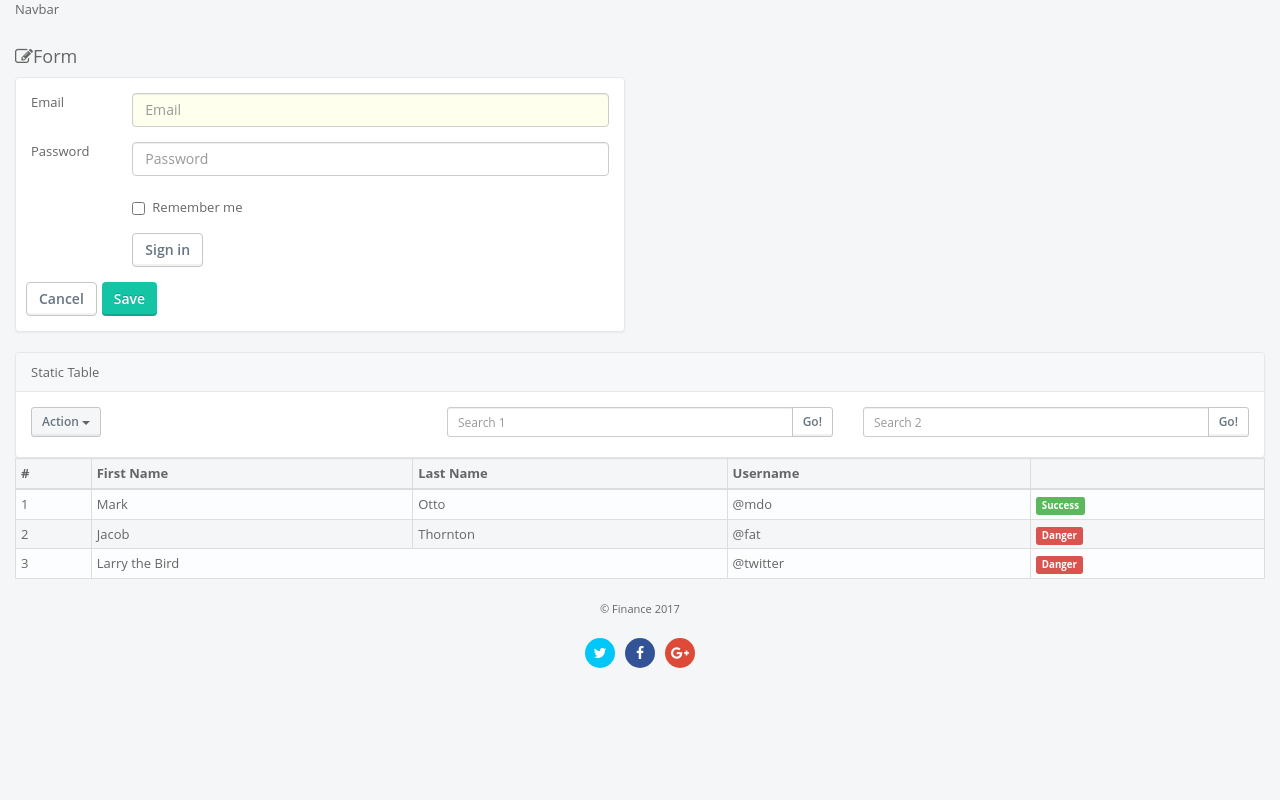
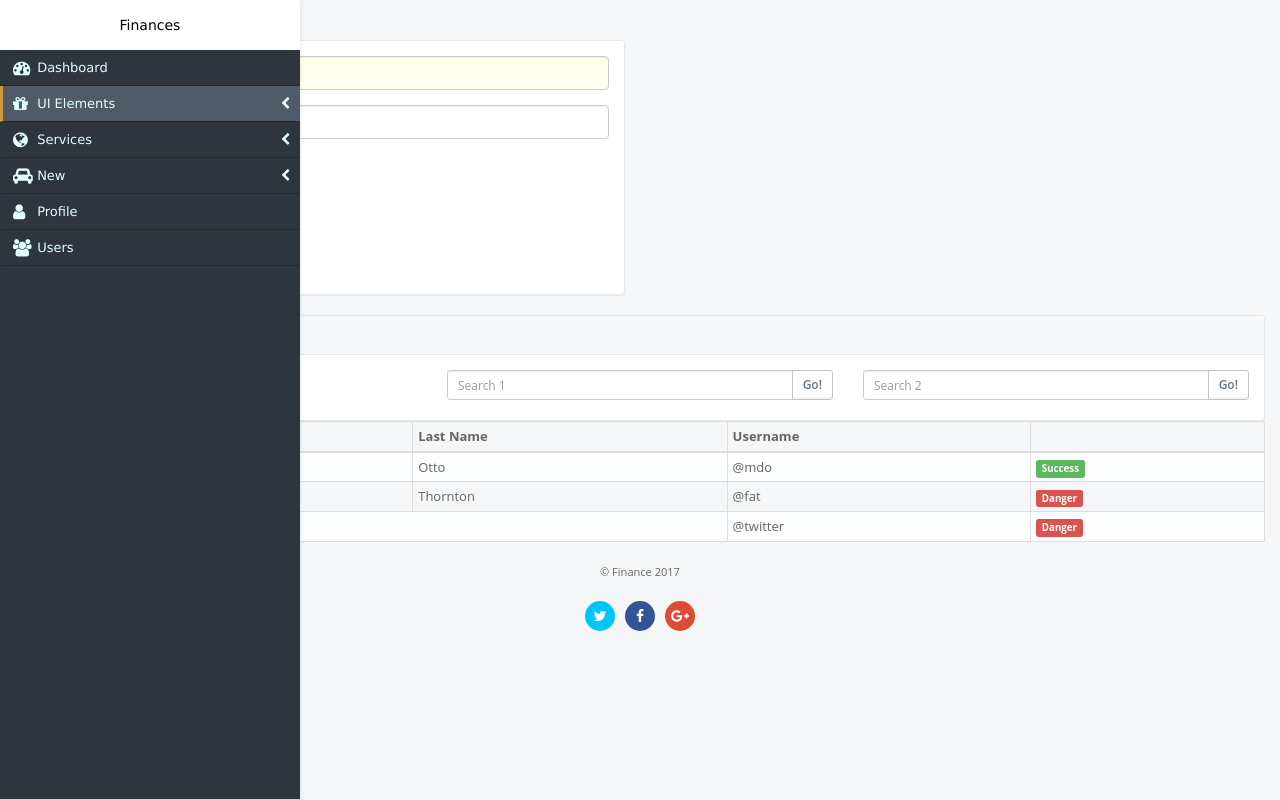
Before and after one commit to levymoreira/xfinances, a React app: page / in a window 1280 px wide. Built offline with nearby package versions, Linux system fonts and the light colour scheme.

Commit message:
Add navbar

```diff
--- a/assets/styles/common/navbar.scss
+++ b/assets/styles/common/navbar.scss
@@ -0,0 +1,157 @@
+.nav-side-menu {
+  overflow: auto;
+  font-family: verdana;
+  font-size: 12px;
+  font-weight: 200;
+  background-color: #2e353d;
+  position: fixed;
+  top: 0px;
+  width: 300px;
+  height: 100%;
+  color: #e1ffff;
+
+  border: none;
+  border-bottom: 1px solid #d1d4d7;
+  box-shadow: 0 0 5px rgba(0,0,0,.1);
+  z-index: 1010;
+  border-radius: 0;
+}
+.nav-side-menu .brand {
+  background-color: #fff;
+  color: black;
+  line-height: 50px;
+  display: block;
+  text-align: center;
+  font-size: 14px;
+  padding: 0;
+}
+.nav-side-menu .toggle-btn {
+  display: none;
+}
+.nav-side-menu ul,
+.nav-side-menu li {
+  list-style: none;
+  padding: 0px;
+  margin: 0px;
+  line-height: 35px;
+  cursor: pointer;
+
+  .collapsed{
+    .arrow:before{
+      font-family: FontAwesome;
+      content: "\f053";
+      display: inline-block;
+      padding-left:10px;
+      padding-right: 10px;
+      vertical-align: middle;
+      float:right;
+    }
+  }
+
+}
+.nav-side-menu ul :not(collapsed) .arrow:before,
+.nav-side-menu li :not(collapsed) .arrow:before {
+  font-family: FontAwesome;
+  content: "\f078";
+  display: inline-block;
+  padding-left: 10px;
+  padding-right: 10px;
+  vertical-align: middle;
+  float: right;
+}
+.nav-side-menu ul .active,
+.nav-side-menu li .active {
+  border-left: 3px solid #d19b3d;
+  background-color: #4f5b69;
+}
+.nav-side-menu ul .sub-menu li.active,
+.nav-side-menu li .sub-menu li.active {
+  color: #d19b3d;
+}
+.nav-side-menu ul .sub-menu li.active a,
+.nav-side-menu li .sub-menu li.active a {
+  color: #d19b3d;
+}
+.nav-side-menu ul .sub-menu li,
+.nav-side-menu li .sub-menu li {
+  background-color: #181c20;
+  border: none;
+  line-height: 28px;
+  border-bottom: 1px solid #23282e;
+  margin-left: 0px;
+}
+.nav-side-menu ul .sub-menu li:hover,
+.nav-side-menu li .sub-menu li:hover {
+  background-color: #020203;
+}
+.nav-side-menu ul .sub-menu li:before,
+.nav-side-menu li .sub-menu li:before {
+  font-family: FontAwesome;
+  content: "\f105";
+  display: inline-block;
+  padding-left: 10px;
+  padding-right: 10px;
+  vertical-align: middle;
+}
+.nav-side-menu li {
+  padding-left: 0px;
+  border-left: 3px solid #2e353d;
+  border-bottom: 1px solid #23282e;
+}
+.nav-side-menu li a {
+  text-decoration: none;
+  color: #e1ffff;
+}
+.nav-side-menu li a i {
+  padding-left: 10px;
+  width: 20px;
+  padding-right: 20px;
+}
+.nav-side-menu li:hover {
+  border-left: 3px solid #d19b3d;
+  background-color: #4f5b69;
+  -webkit-transition: all 1s ease;
+  -moz-transition: all 1s ease;
+  -o-transition: all 1s ease;
+  -ms-transition: all 1s ease;
+  transition: all 1s ease;
+}
+@media (max-width: 767px) {
+  .nav-side-menu {
+    position: relative;
+    width: 100%;
+    margin-bottom: 0px;
+  }
+  .nav-side-menu .toggle-btn {
+    display: block;
+    cursor: pointer;
+    position: absolute;
+    right: 10px;
+    top: 10px;
+    z-index: 10 !important;
+    padding: 3px;
+    background-color: #ffffff;
+    color: #A5B6C7;
+    width: 40px;
+    text-align: center;
+  }
+  .brand {
+    text-align: center !important;
+    font-family: "Times New Roman",Georgia,serif;
+    font-style: italic;
+    font-weight: 700;
+    font-size: 22px !important;
+    color: #22BAA0 !important;
+    padding-left: 20px;
+    line-height: 50px !important;
+  }
+}
+@media (min-width: 767px) {
+  .nav-side-menu .menu-list .menu-content {
+    display: block;
+  }
+}
+body {
+  margin: 0px;
+  padding: 0px;
+}
--- a/src/components/Layout/Header/Header.jsx
+++ b/src/components/Layout/Header/Header.jsx
@@ -6,9 +6,8 @@ class Header extends React.Component {
   render() {
     const { location } = this.props;
     return (
-      <header className='header'>
+      <header>
         <NavAside location={location}/>
-        <label id="contentOverlay" htmlFor='nav-trigger' className='content-overlay'/>
       </header>
     );
   }
--- a/src/components/Layout/Header/Navbar/Navbar.jsx
+++ b/src/components/Layout/Header/Navbar/Navbar.jsx
@@ -4,8 +4,71 @@ class NavAside extends React.Component {
 
   render() {
     return (
-     	<div>
-				Navbar
+
+			<div className="nav-side-menu">
+				<div className="brand">Finances</div>
+
+				<i className="fa fa-bars fa-2x toggle-btn" data-toggle="collapse" data-target="#menu-content"></i>
+
+				<div className="menu-list">
+
+					<ul id="menu-content" className="menu-content collapse out">
+						<li>
+							<a href="#">
+								<i className="fa fa-dashboard fa-lg"></i> Dashboard
+							</a>
+						</li>
+
+						<li  data-toggle="collapse" data-target="#products" className="collapsed active">
+							<a href="#"><i className="fa fa-gift fa-lg"></i> UI Elements <span className="arrow"></span></a>
+						</li>
+						<ul className="sub-menu collapse" id="products">
+							<li className="active"><a href="#">CSS3 Animation</a></li>
+							<li><a href="#">General</a></li>
+							<li><a href="#">Buttons</a></li>
+							<li><a href="#">Tabs & Accordions</a></li>
+							<li><a href="#">Typography</a></li>
+							<li><a href="#">FontAwesome</a></li>
+							<li><a href="#">Slider</a></li>
+							<li><a href="#">Panels</a></li>
+							<li><a href="#">Widgets</a></li>
+							<li><a href="#">Bootstrap Model</a></li>
+						</ul>
+
+
+						<li data-toggle="collapse" data-target="#service" className="collapsed">
+							<a href="#"><i className="fa fa-globe fa-lg"></i> Services <span className="arrow"></span></a>
+						</li>
+						<ul className="sub-menu collapse" id="service">
+							<li>New Service 1</li>
+							<li>New Service 2</li>
+							<li>New Service 3</li>
+						</ul>
+
+
+						<li data-toggle="collapse" data-target="#new" className="collapsed">
+							<a href="#"><i className="fa fa-car fa-lg"></i> New <span className="arrow"></span></a>
+						</li>
+						<ul className="sub-menu collapse" id="new">
+							<li>New New 1</li>
+							<li>New New 2</li>
+							<li>New New 3</li>
+						</ul>
+
+
+						<li>
+							<a href="#">
+								<i className="fa fa-user fa-lg"></i> Profile
+							</a>
+						</li>
+
+						<li>
+							<a href="#">
+								<i className="fa fa-users fa-lg"></i> Users
+							</a>
+						</li>
+					</ul>
+				</div>
 			</div>
     );
   }
--- a/src/components/Layout/Layout.jsx
+++ b/src/components/Layout/Layout.jsx
@@ -7,11 +7,11 @@ class Layout extends React.Component {
     const { location, ...rest} = this.props;
 
     return (
-      <div className='w-full h-full relative overflow-hidden'>
+      <div>
         <Header location={location}/>
 
         {/*Page content will be injected into this div*/}
-        <section id='content' className='content' {...rest} />
+        <section id='content' className='main padder' {...rest} />
 
         <Footer/>
       </div>
--- a/src/template.html
+++ b/src/template.html
@@ -4,6 +4,15 @@
   <meta charset="utf-8">
   <title>Finances</title>
   <meta name="viewport" content="width=device-width, initial-scale=1">
+
+	<!-- jQuery -->
+	<script
+		src="https://code.jquery.com/jquery-3.2.1.min.js"
+		integrity="sha256-hwg4gsxgFZhOsEEamdOYGBf13FyQuiTwlAQgxVSNgt4="
+		crossorigin="anonymous"></script>
+
+	<!-- Booststrap - JS -->
+	<script src="https://maxcdn.bootstrapcdn.com/bootstrap/3.3.7/js/bootstrap.min.js"></script>
 
 	<!-- Booststrap - Latest compiled and minified CSS -->
 	<link rel="stylesheet" href="https://maxcdn.bootstrapcdn.com/bootstrap/latest/css/bootstrap.min.css">
@@ -17,7 +26,7 @@
 </head>
 <body>
   <section class="content">
-    <section class="main padder" id="app">Loading...</section>
+    <section id="app">Loading...</section>
   </section>
 </body>
 </html>
--- a/src/views/Home/Home.jsx
+++ b/src/views/Home/Home.jsx
@@ -17,7 +17,7 @@ class HomePage extends React.Component {
 
 									<Form horizontal>
 										<FormGroup controlId="formHorizontalEmail" className="bg-control">
-											<Col componentclassName={ControlLabel} sm={2}>
+											<Col className={ControlLabel} sm={2}>
 												Email
 											</Col>
 											<Col sm={10}>
@@ -26,7 +26,7 @@ class HomePage extends React.Component {
 										</FormGroup>
 
 										<FormGroup controlId="formHorizontalPassword">
-											<Col componentclassName={ControlLabel} sm={2}>
+											<Col className={ControlLabel} sm={2}>
 												Password
 											</Col>
 											<Col sm={10}>
@@ -69,7 +69,7 @@ class HomePage extends React.Component {
 									<div className="row text-small">
 
 										<div className="col-sm-4 m-b-mini">
-											<DropdownButton bsSize="small" bsStyle="default" title="Action">
+											<DropdownButton bsSize="small" bsStyle="default" title="Action" id="dropDownId">
 												<MenuItem eventKey="1">Any Action</MenuItem>
 												<MenuItem eventKey="2">Another action</MenuItem>
 												<MenuItem eventKey="3" active>Active Item</MenuItem>
```
